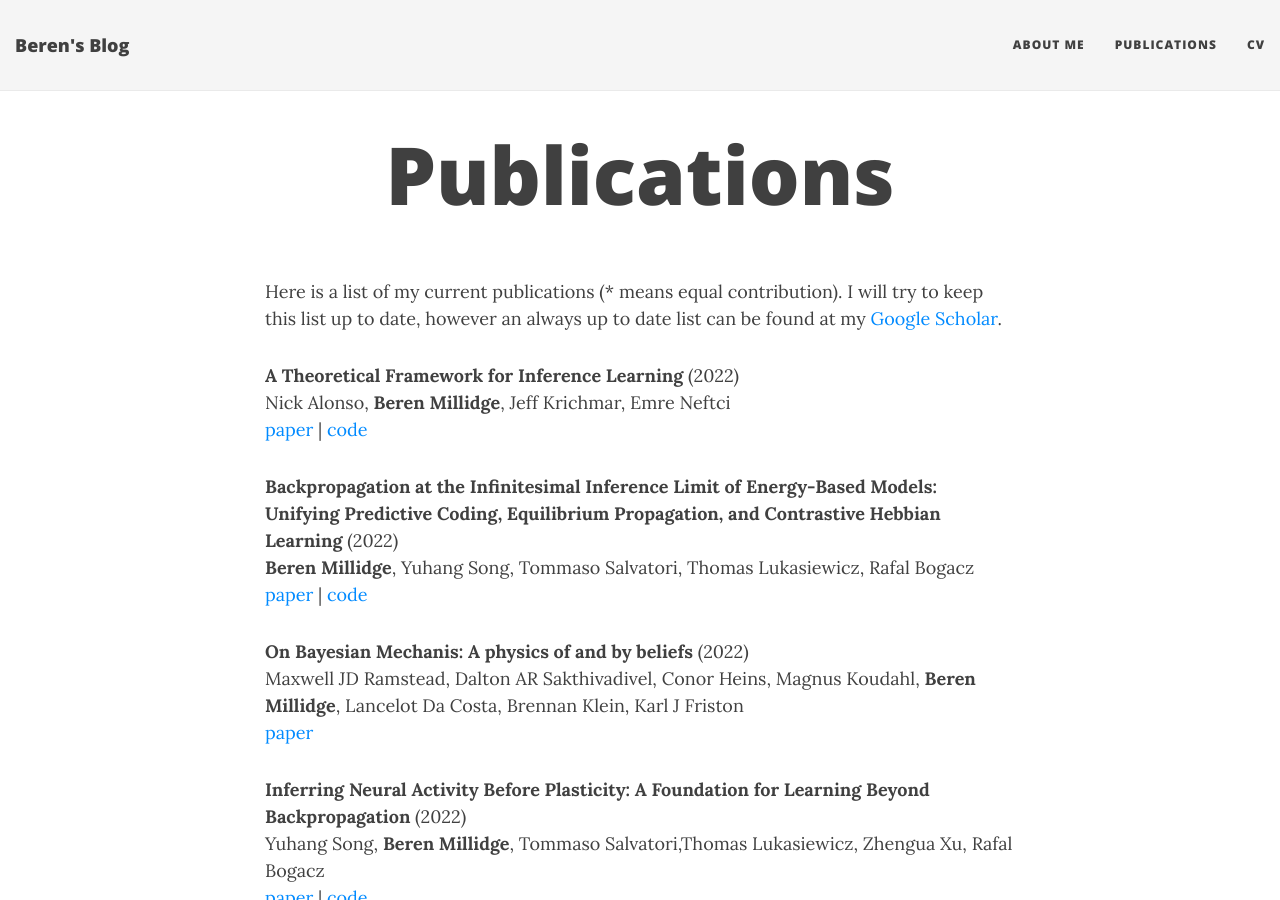
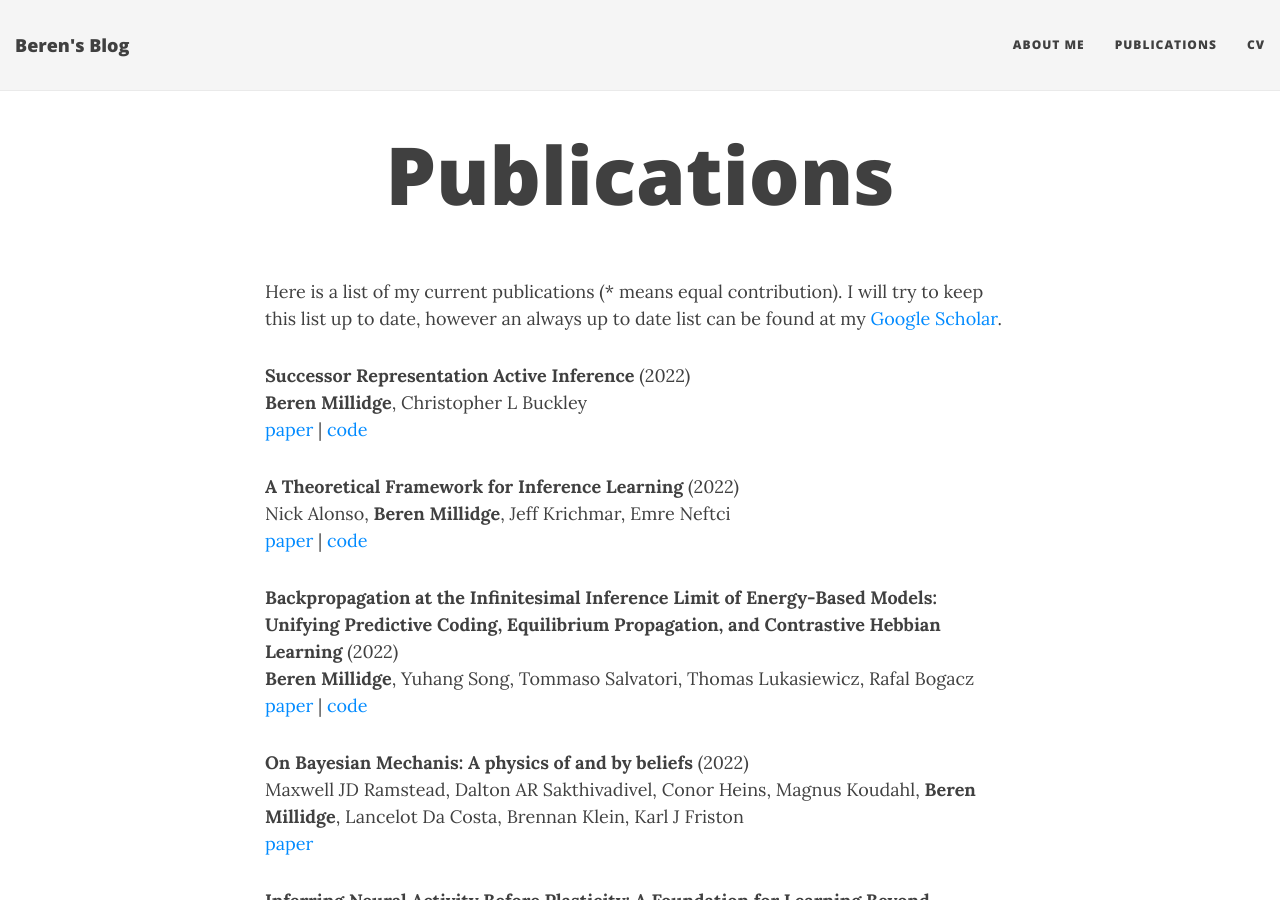
Before and after one commit to BerenMillidge/BerenMillidge.github.io, a Jekyll site: the page built from publications.md, in a window 1280 px wide and 900 px high. Built offline with Jekyll 4.4.1, drawn with Linux system fonts in a browser that asks for light colours; nearby versions of some CDN libraries.

Commit message:
add successor representation active inference paper

```diff
--- a/publications.md
+++ b/publications.md
@@ -4,6 +4,8 @@ title: Publications
 ---
 
 Here is a list of my current publications (* means equal contribution). I will try to keep this list up to date, however an always up to date list can be found at my [Google Scholar](https://scholar.google.com/citations?user=3GGkFTkAAAAJ&hl=en&oi=ao).
+
+**Successor Representation Active Inference** (2022) <br /> **Beren  Millidge**, Christopher L Buckley <br /> [paper](https://arxiv.org/abs/2207.09897) \| [code](https://github.com/BerenMillidge/Active_Inference_Successor_Representations)
 
 **A Theoretical Framework for Inference Learning** (2022) <br /> Nick Alonso, **Beren Millidge**, Jeff Krichmar, Emre Neftci <br /> [paper](https://arxiv.org/pdf/2206.00164.pdf) \| [code](https://github.com/nalonso2/ILTheory)
 
```
